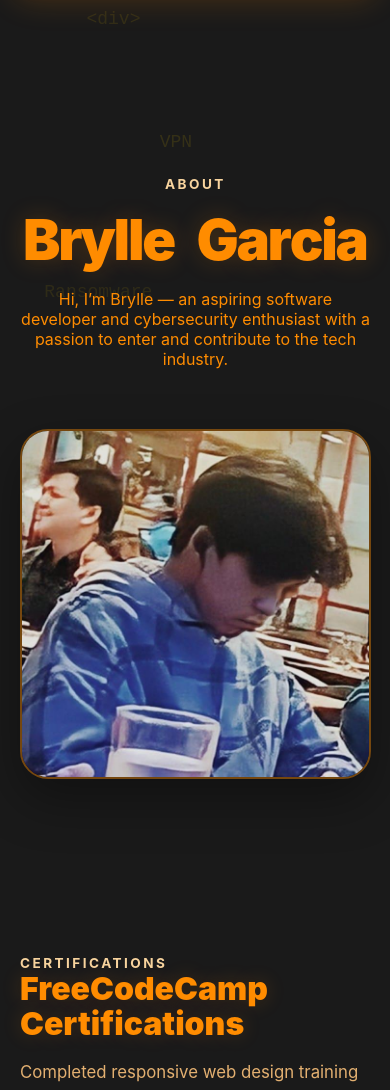
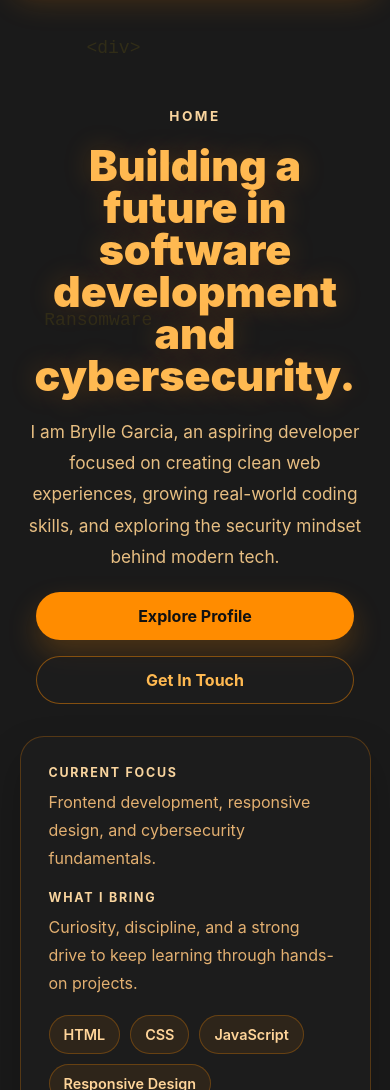
Before and after one commit to Brylle-18/BGportfolio, a website: page index.html in a window 390 px wide. Shown: the part 92-1182 px from the top of the page. Drawn offline with Linux system fonts and the light colour scheme.

Commit message:
Made major features

```diff
--- a/index.html
+++ b/index.html
@@ -26,7 +26,7 @@
 
   <nav class="nav-bar" id="dynamicNav">
     <div class="nav-container">
-      <a class="brand-container" href="#">
+      <a class="brand-container" href="#home">
         <img src="/Images/bg.png" alt="logo" class="brand-logo">
         <span class="brand-name">Brylle Garcia</span>
       </a>
@@ -34,6 +34,7 @@
       <div class="island-info" id="time-display"></div>
 
       <ul class="nav-links">
+        <li><a href="#home">Home</a></li>
         <li><a href="#about">About</a></li>
         <li><a href="#projects">Projects</a></li>
         <li><a href="#certifications">Certifications</a></li>
@@ -44,6 +45,41 @@
   </nav>
 
   <main class="main-content">
+    <section id="home" class="home-section">
+      <div class="home-grid">
+        <div class="home-copy">
+          <p class="section-label">Home</p>
+          <h1>Building a future in software development and cybersecurity.</h1>
+          <p class="home-intro">
+            I am Brylle Garcia, an aspiring developer focused on creating clean web experiences,
+            growing real-world coding skills, and exploring the security mindset behind modern tech.
+          </p>
+          <div class="home-actions">
+            <a href="#about" class="home-button home-button-primary">Explore Profile</a>
+            <a href="#contact" class="home-button home-button-secondary">Get In Touch</a>
+          </div>
+        </div>
+
+        <div class="home-panel">
+          <div class="home-panel-block">
+            <span class="home-panel-label">Current Focus</span>
+            <p>Frontend development, responsive design, and cybersecurity fundamentals.</p>
+          </div>
+          <div class="home-panel-block">
+            <span class="home-panel-label">What I Bring</span>
+            <p>Curiosity, discipline, and a strong drive to keep learning through hands-on projects.</p>
+          </div>
+          <div class="home-tags" aria-label="Core strengths">
+            <span>HTML</span>
+            <span>CSS</span>
+            <span>JavaScript</span>
+            <span>Responsive Design</span>
+            <span>Cybersecurity</span>
+          </div>
+        </div>
+      </div>
+    </section>
+
     <section id="about" class="about-section">
       <div class="about-grid">
         <div class="about-name">
@@ -136,6 +172,10 @@
 </section>
   </main>
 
+  <footer class="site-footer">
+    <p>Developed by Brylle M. Garcia | &copy; 2026</p>
+  </footer>
+
   <script src="script.js"></script>
 </body>
 </html>
--- a/styles.css
+++ b/styles.css
@@ -8,31 +8,6 @@ body {
   font-family: -apple-system, BlinkMacSystemFont, "Segoe UI", Roboto, sans-serif;
   background-color: #1A1A1A;
   color: #FF8C00;
-}
-
-.scroll-reveal {
-  opacity: 0;
-  transform: translateY(28px);
-  filter: blur(8px);
-  transition: opacity 0.75s ease, transform 0.75s ease, filter 0.75s ease;
-  transition-delay: var(--reveal-delay, 0ms);
-  will-change: opacity, transform, filter;
-}
-
-.scroll-reveal.is-visible {
-  opacity: 1;
-  transform: translateY(0);
-  filter: blur(0);
-}
-
-@media (prefers-reduced-motion: reduce) {
-  .scroll-reveal,
-  .scroll-reveal.is-visible {
-    opacity: 1;
-    transform: none;
-    filter: none;
-    transition: none;
-  }
 }
 
 .nav-bar {
@@ -139,15 +114,14 @@ body {
   font-weight: 500;
   position: relative;
   display: inline-block;
-  padding-right: 0;
+  padding-right: 16px;
   white-space: nowrap;
-  transition: transform 0.2s ease, color 0.2s ease, padding-right 0.2s ease;
+  transition: transform 0.2s ease, color 0.2s ease;
 }
 
 .nav-links a:hover {
   transform: translateX(-4px);
   color:#f0a346;
-  padding-right: 16px;
 }
 
 .nav-links a::after {
@@ -160,7 +134,7 @@ body {
 
 .nav-links a:hover::after {
   opacity: 1;
-  right: -15px;
+  right: -20px;
 }
 
 .brand-container {
@@ -194,7 +168,7 @@ body {
   flex-shrink: 0;
 }
 
-/* Keep the expanded island contents inside the navbar frame. */
+/* Keep the hover arrow inside the expanded island. */
 .nav-links a::after {
   content: '->';
   right: -2px;
@@ -210,6 +184,130 @@ body {
   display: flex;
   flex-direction: column;
   align-items: center;
+}
+
+.home-section {
+  width: min(1100px, 90%);
+  margin: 24px auto 0;
+  padding: 56px 0 32px;
+}
+
+.home-grid {
+  display: grid;
+  grid-template-columns: minmax(0, 1.25fr) minmax(280px, 0.75fr);
+  gap: 32px;
+  align-items: stretch;
+}
+
+.home-copy {
+  display: flex;
+  flex-direction: column;
+  gap: 20px;
+}
+
+.home-copy h1 {
+  font-size: clamp(3rem, 6vw, 5.4rem);
+  line-height: 0.98;
+  color: #FFB951;
+  font-weight: 900;
+  font-family: 'SF Pro Display', 'Helvetica Neue', -apple-system, BlinkMacSystemFont, sans-serif;
+  text-shadow: 0 0 28px rgba(255, 140, 0, 0.22);
+  max-width: 11ch;
+}
+
+.home-intro {
+  max-width: 640px;
+  color: #E7BE82;
+  line-height: 1.8;
+  font-size: 1.08rem;
+}
+
+.home-actions {
+  display: flex;
+  flex-wrap: wrap;
+  gap: 16px;
+}
+
+.home-button {
+  display: inline-flex;
+  align-items: center;
+  justify-content: center;
+  min-height: 48px;
+  padding: 0 22px;
+  border-radius: 999px;
+  text-decoration: none;
+  font-weight: 700;
+  transition: transform 0.25s ease, box-shadow 0.25s ease, background-color 0.25s ease, color 0.25s ease, border-color 0.25s ease;
+}
+
+.home-button:hover {
+  transform: translateY(-3px);
+}
+
+.home-button-primary {
+  background: #FF8C00;
+  color: #111;
+  box-shadow: 0 14px 30px rgba(255, 140, 0, 0.22);
+}
+
+.home-button-primary:hover {
+  background: #FFB951;
+}
+
+.home-button-secondary {
+  border: 1px solid rgba(255, 140, 0, 0.45);
+  background: rgba(30, 30, 30, 0.72);
+  color: #FFB951;
+}
+
+.home-button-secondary:hover {
+  border-color: #FFB951;
+  color: #111;
+  background: #FFB951;
+}
+
+.home-panel {
+  display: grid;
+  gap: 18px;
+  padding: 28px;
+  border-radius: 24px;
+  background: rgba(30, 30, 30, 0.85);
+  border: 1px solid rgba(255, 140, 0, 0.25);
+  box-shadow: 0 20px 40px rgba(0, 0, 0, 0.22);
+}
+
+.home-panel-block {
+  display: grid;
+  gap: 8px;
+}
+
+.home-panel-label {
+  color: #F8D49E;
+  text-transform: uppercase;
+  letter-spacing: 0.14em;
+  font-size: 0.78rem;
+  font-weight: 700;
+}
+
+.home-panel p {
+  color: #E3B071;
+  line-height: 1.75;
+}
+
+.home-tags {
+  display: flex;
+  flex-wrap: wrap;
+  gap: 10px;
+}
+
+.home-tags span {
+  padding: 10px 14px;
+  border-radius: 999px;
+  border: 1px solid rgba(255, 140, 0, 0.28);
+  color: #FFD59A;
+  background: rgba(255, 140, 0, 0.08);
+  font-size: 0.9rem;
+  font-weight: 600;
 }
 
 .about-section {
@@ -309,13 +407,7 @@ body {
   color: #FF8C00;
   border: 1px solid #FF8C00;
 }
-.certification-link a::after {
-  content: '→';
-  position: absolute;
-  right: -15px;
-  opacity: 0;
-  transition: all 0.5s ease;
-}
+
 
 .certification-image-wrap {
   position: relative;
@@ -481,6 +573,27 @@ body {
 }
 
 @media (max-width: 860px) {
+  .home-grid {
+    grid-template-columns: 1fr;
+  }
+
+  .home-copy {
+    text-align: center;
+    align-items: center;
+  }
+
+  .home-copy h1 {
+    max-width: 12ch;
+  }
+
+  .home-intro {
+    margin: 0 auto;
+  }
+
+  .home-actions {
+    justify-content: center;
+  }
+
   .about-grid {
     grid-template-columns: 1fr;
     text-align: center;
@@ -504,6 +617,20 @@ body {
   margin: 80px auto 0;
   padding: 48px 0;
   text-align: center;
+}
+
+.site-footer {
+  width: min(1100px, 90%);
+  margin: 40px auto 24px;
+  padding-top: 24px;
+  border-top: 1px solid rgba(255, 140, 0, 0.22);
+  text-align: center;
+}
+
+.site-footer p {
+  color: #C99A62;
+  font-size: 0.95rem;
+  letter-spacing: 0.04em;
 }
 
 .contact-container h2 {
@@ -557,7 +684,7 @@ body {
 }
 
 .contact-link i {
-  font-size: 2rem;
+  font-size: 1.2rem;
   margin-bottom: 8px;
   color: #FF8C00;
   transition: color 0.3s ease;
@@ -626,4 +753,16 @@ body {
     flex-wrap: wrap;
     row-gap: 10px;
   }
+
+  .home-section {
+    padding-top: 36px;
+  }
+
+  .home-copy h1 {
+    font-size: clamp(2.5rem, 11vw, 4rem);
+  }
+
+  .home-button {
+    width: 100%;
+  }
 }
```
